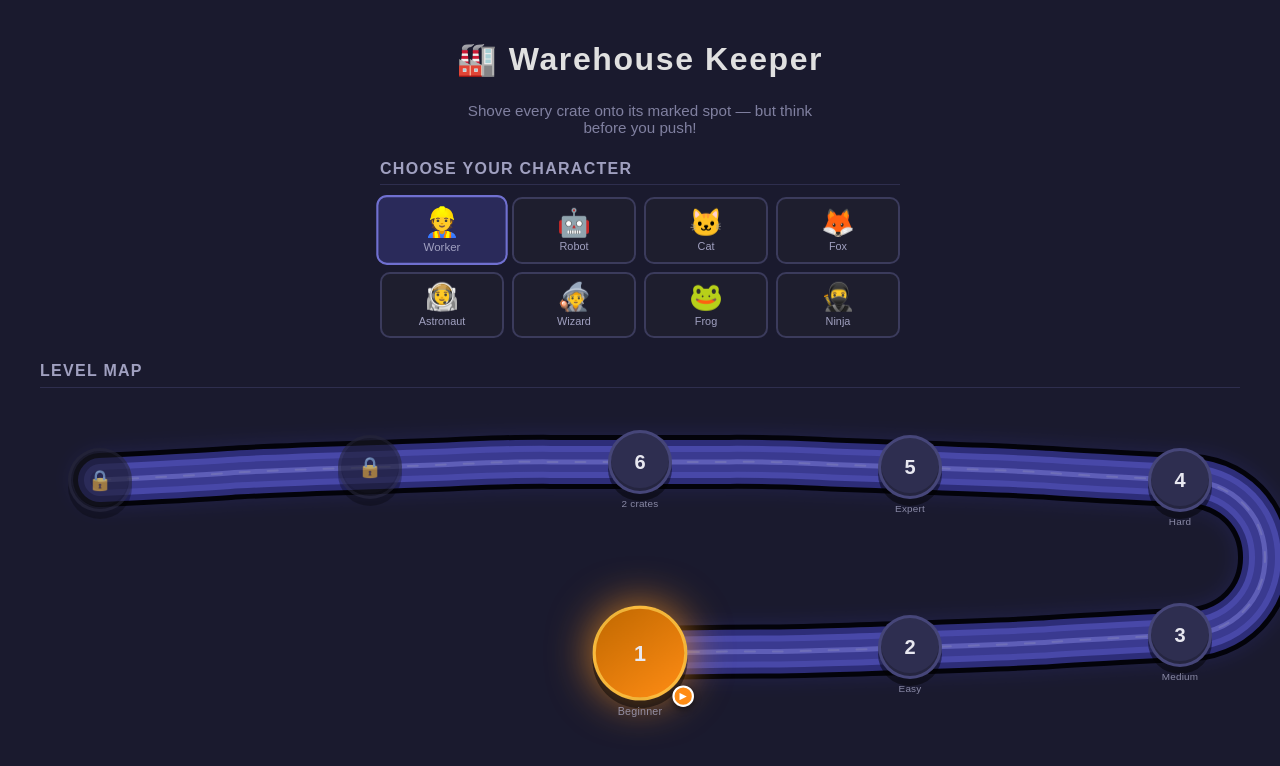
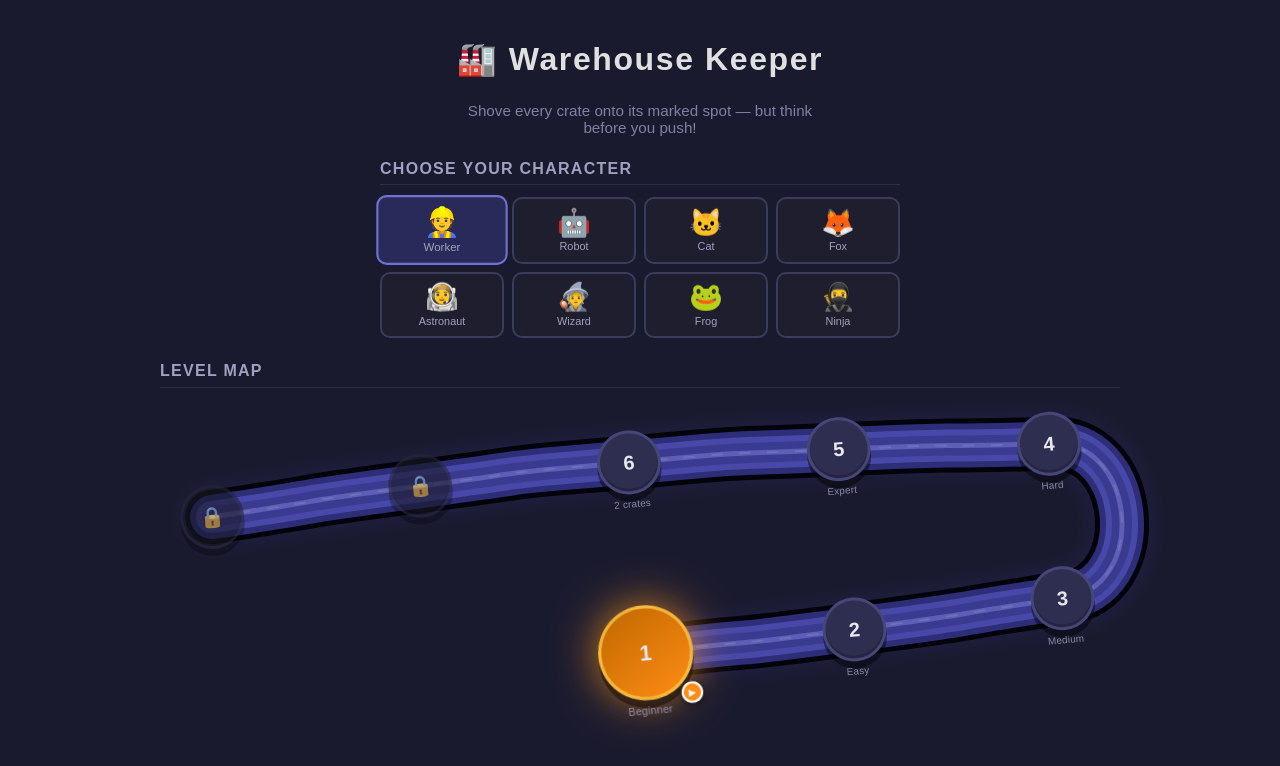
Before and after one commit to Fathima-Nuha/WareHouseGame, a React (Vite) app: page / in a window 1280 px wide. Shown: the top 766 px of the page. Built offline with nearby package versions, Linux system fonts and the light colour scheme.

Commit message:
added roadmap of level

```diff
--- a/src/components/LevelSelect/LevelSelect.module.css
+++ b/src/components/LevelSelect/LevelSelect.module.css
@@ -33,7 +33,7 @@
 /* Map section — spans the full available width */
 .mapSection {
   width: 100%;
-  padding: 0 1.5rem;
+  padding: 0 9rem;
   box-sizing: border-box;
 }
 
@@ -97,6 +97,8 @@
 .mapCanvas {
   position: relative;
   width: 100%;
+  transform: rotate(-5deg);
+  transform-origin: center center;
 }
 
 .pathSvg {
```
